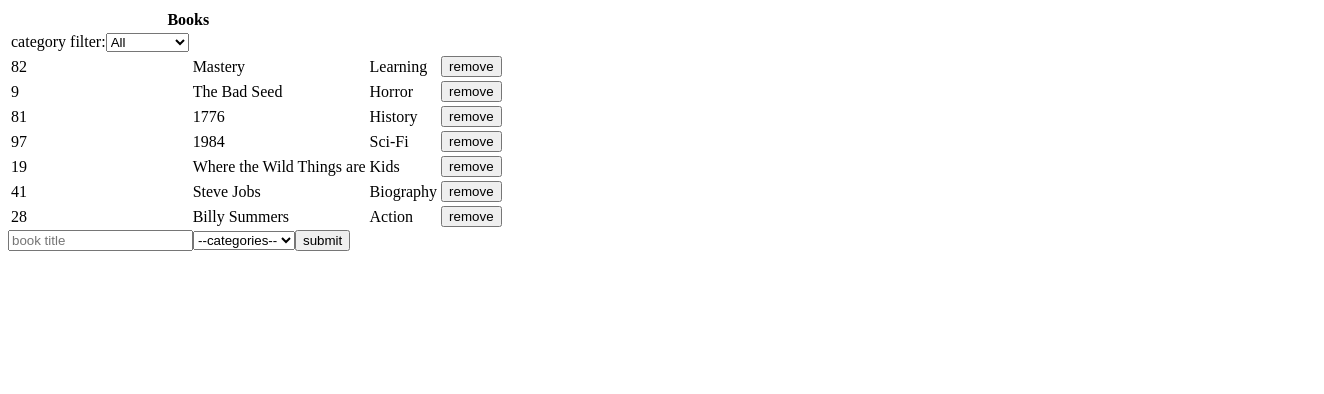
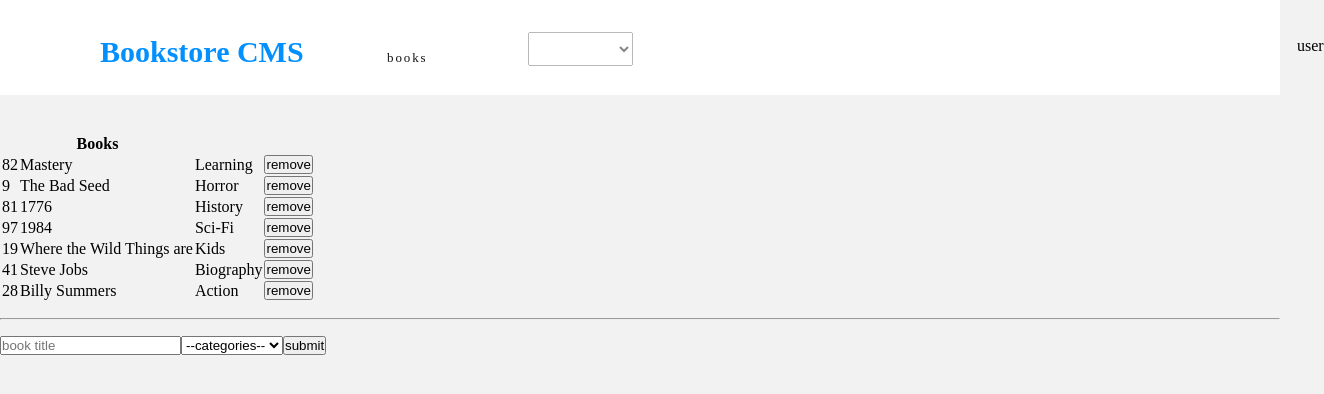
Before and after one commit to helciodev/bookstore-cms, a React (Create React App) app: page / in a window 1280 px wide. Shown: the top 394 px of the page, 1324 px wide, since content can reach past the window. Built offline with nearby package versions, Linux system fonts and the light colour scheme.

Commit message:
Styles navbar

```diff
--- a/src/components/App.js
+++ b/src/components/App.js
@@ -1,11 +1,14 @@
 import React from 'react';
 import BooksForm from '../containers/BooksForm';
 import BooksList from '../containers/BooksList';
+import Navbar from './Navbar';
 
 function App() {
   return (
     <div>
+      <Navbar />
       <BooksList />
+      <hr className="hr" />
       <BooksForm />
     </div>
   );
--- a/src/components/CategoryFilter.js
+++ b/src/components/CategoryFilter.js
@@ -5,9 +5,7 @@ function CategoryFilter({ handleFilter }) {
   return (
     <tr>
       <td>
-        <label htmlFor="categoryFIlter">
-          category filter:
-          <select onChange={handleFilter} name="categoryFilter" id="">
+        <select className="CATEGORIES" onChange={handleFilter} name="categoryFilter" id="">
           <option value="All">All</option>
           <option value="Action">Action</option>
           <option value="Biography">Biography</option>
@@ -17,7 +15,6 @@ function CategoryFilter({ handleFilter }) {
           <option value="Horror">Horror</option>
           <option value="Sci-fi">Sci-fi</option>
         </select>
-        </label>
       </td>
     </tr>
   );
--- /dev/null
+++ b/src/components/Navbar.js
@@ -0,0 +1,37 @@
+import React from 'react';
+import { useDispatch } from 'react-redux';
+import CategoryFilter from './CategoryFilter';
+import { createFilter } from '../actions/index';
+
+function Navbar() {
+  const dispatch = useDispatch();
+
+  const handleFilter = (event) => {
+    const { name, value } = event.target;
+    if (name === 'categoryFilter') {
+      if (value !== 'All') {
+        dispatch(createFilter(value));
+      } else {
+        dispatch(createFilter(''));
+      }
+    }
+  };
+
+  return (
+    <navbar className="navbar">
+      <div className="parent">
+        <div className="Bookstore-CMS">Bookstore CMS</div>
+        <div className="BOOKS">books</div>
+        <div>
+          <CategoryFilter handleFilter={handleFilter} />
+        </div>
+      </div>
+
+      <div>
+        user
+      </div>
+    </navbar>
+  );
+}
+
+export default Navbar;
--- a/src/containers/BooksList.js
+++ b/src/containers/BooksList.js
@@ -1,7 +1,6 @@
 import { useSelector, useDispatch } from 'react-redux';
 import Book from '../components/Book';
-import CategoryFilter from '../components/CategoryFilter';
-import { removeBook, createFilter } from '../actions/index';
+import { removeBook } from '../actions/index';
 
 function BooksList() {
   const books = useSelector((state) => state.booksReducer.books);
@@ -11,16 +10,6 @@ function BooksList() {
     dispatch(removeBook(book));
   };
 
-  const handleFilter = (event) => {
-    const { name, value } = event.target;
-    if (name === 'categoryFilter') {
-      if (value !== 'All') {
-        dispatch(createFilter(value));
-      } else {
-        dispatch(createFilter(''));
-      }
-    }
-  };
   const unFiltered = books.map((book) => (
     <Book
       key={book.id}
@@ -48,7 +37,6 @@ function BooksList() {
           </tr>
         </thead>
         <tbody>
-          <CategoryFilter handleFilter={handleFilter} />
           {filter ? filtered : unFiltered}
         </tbody>
       </table>
--- a/src/index.js
+++ b/src/index.js
@@ -6,6 +6,7 @@ import { createStore } from 'redux';
 import App from './components/App';
 import rootReducer from './reducers/index';
 import { createBook } from './actions/index';
+import './styles.css';
 
 const store = createStore(rootReducer);
 
--- a/src/styles.css
+++ b/src/styles.css
@@ -3,3 +3,77 @@
   padding: 0;
   box-sizing: border-box;
 }
+:root {
+  --azure: #0290ff;
+  --black-two: #121212;
+
+}
+
+@import url('https://fonts.googleapis.com/css2?family=Montserrat:wght@400;700&family=Roboto+Slab:wght@300;700&display=swap');
+
+body {
+  background-color: rgba(0, 0, 0, 0.05);
+}
+
+.hr {
+  margin: 1rem 0;
+}
+
+.navbar {
+  display: flex;
+  justify-content: space-around;
+  height: 5.938rem;
+  margin: 0 0 2.375rem;
+  padding: 1.438rem 6.188rem 1.688rem 6.25rem;
+  background-color: #fff;
+  align-items: center;
+}
+
+.parent {
+  display: flex;
+  align-items: baseline;
+}
+
+.Bookstore-CMS {
+  width: 15rem;
+  height: 2.313rem;
+  margin: 0.375rem 2.938rem 0.125rem 0;
+  font-family: Montserrat;
+  font-size: 1.875rem;
+  font-weight: bold;
+  font-stretch: normal;
+  font-style: normal;
+  line-height: normal;
+  letter-spacing: normal;
+  color: var(--azure);
+}
+
+.BOOKS {
+  width: 3.688rem;
+  height: 1rem;
+  margin: 1.125rem 2.563rem 0.688rem 0;
+  font-family: Montserrat;
+  font-size: 0.813rem;
+  font-weight: normal;
+  font-stretch: normal;
+  font-style: normal;
+  line-height: normal;
+  letter-spacing: 1.9px;
+  color: var(--black-two);
+}
+
+.CATEGORIES {
+  width: 6.563rem;
+  height: 1rem;
+  margin: 1.125rem 41.5rem 0.688rem 2.563rem;
+  opacity: 0.5;
+  font-family: Montserrat;
+  font-size: 0.813rem;
+  font-weight: normal;
+  font-stretch: normal;
+  font-style: normal;
+  line-height: normal;
+  letter-spacing: 1.9px;
+  color: var(--black-two);
+  padding: 1rem;
+}
```
Lines whose indentation alone changed are shown as unchanged.
